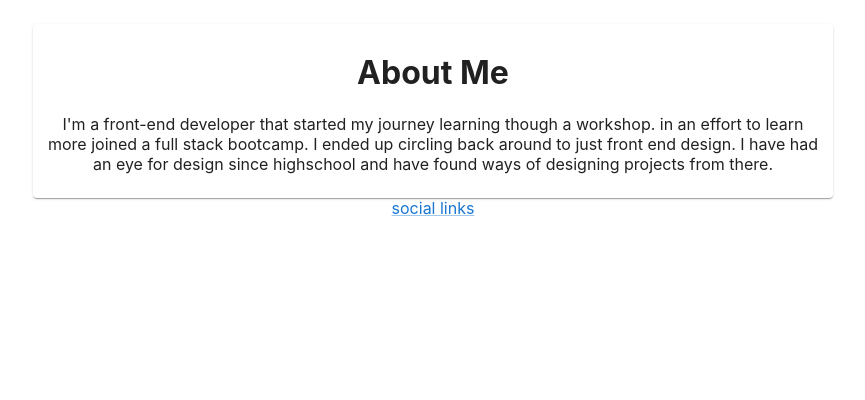
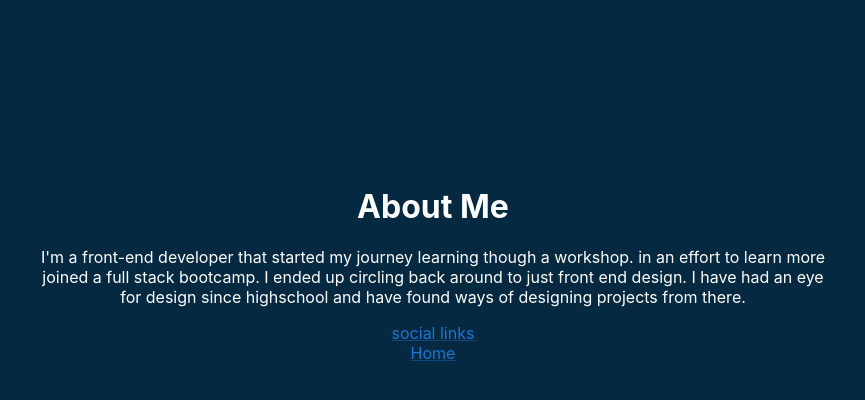
Before and after one commit to KeithLion/portfolio-site, a React (Create React App) app: page /AboutMe in a window 1280 px wide. Shown: the part 136-536 px from the top of the page, without its empty margins (207-1072 px from the left). Built offline with nearby package versions, Linux system fonts and the light colour scheme.

Commit message:
cleaned up the styling, created a temporary home button, and changed the paper to main

```diff
--- a/src/Views/AboutMe.js
+++ b/src/Views/AboutMe.js
@@ -1,25 +1,40 @@
 import React from 'react'
 import Box from '@mui/material/Box'
-import Paper from '@mui/material/Paper'
 import Link from '@mui/material/Link'
+import { color } from '@mui/system'
 
 
 
 const AboutMe =() =>{
 
 
+    var boxStyle= {
+        box:{
+
+display:'flex',
+flexDirection:'column',
+margin:'auto',
+justifyContent:'center',
+alignItems:'center',
+minHeight:'100vh',
+backgroundColor:'#042940',
+color:'white'
+        }
+    }
+
 
     return(
-        <Box sx={{maxWidth: 800,display:'flex', flexDirection:'column',margin:'auto', minHeight:'100vh'}}>
-            <Paper sx={{padding:1, marginTop:20}}>
+        <Box sx={boxStyle.box}>
+            <main style={{maxWidth:800}}>
 
             <h1>About Me</h1>
             <p>
             I'm a front-end developer that started my journey learning though a workshop. in an effort to learn more joined a full stack bootcamp. I ended up circling back around to just front end design. I have had an eye for design since highschool and have found ways of designing projects from there.
             </p>
-            </Paper>
+            </main>
             <footer>
             <Link href='#'>social links</Link>
+            <Link href='/' style={{display:'block'}}>Home</Link>
             </footer>
         </Box>
     )
```
